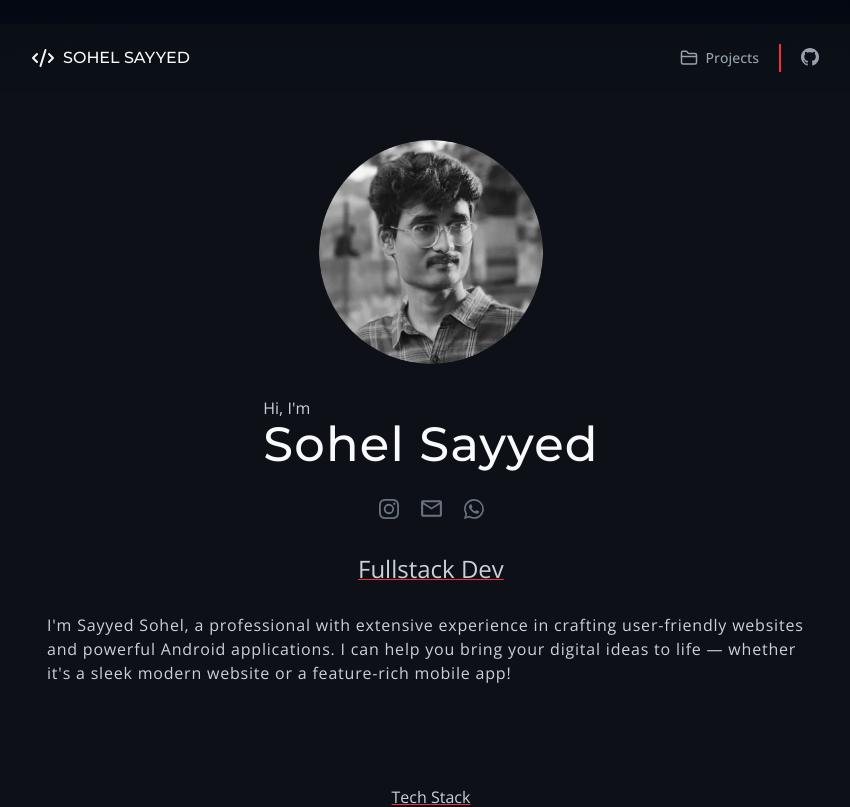
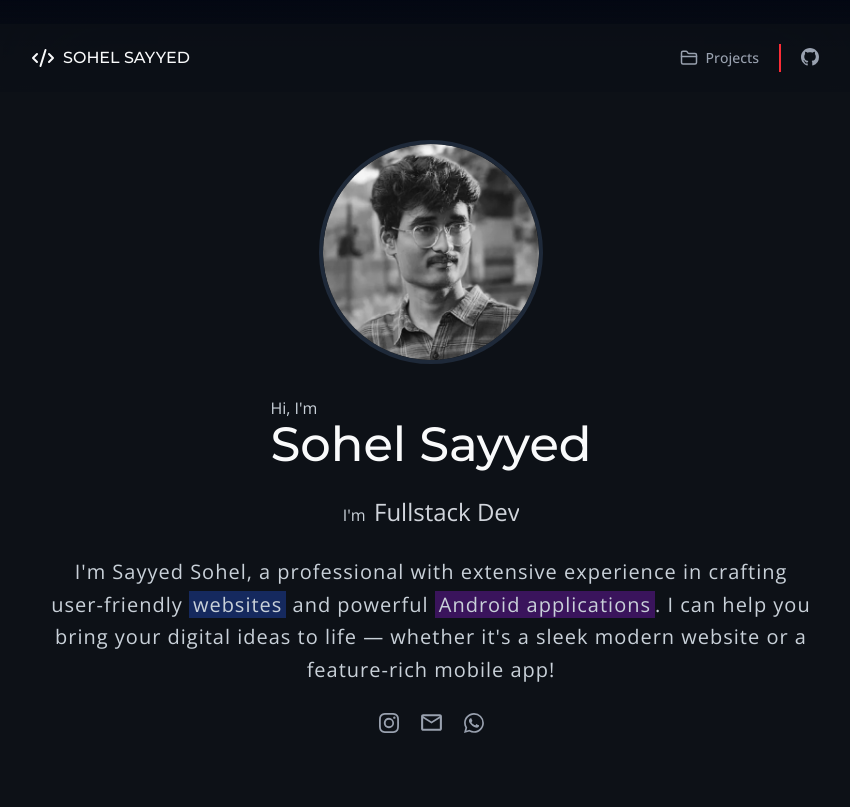
Before and after one commit to sohez/sohez.github.io, a Next.js app: page / in a window 1280 px wide. Shown: the top 807 px of the page, without its empty margins (209-1059 px from the left). Built offline with nearby package versions, Linux system fonts and the light colour scheme.

Commit message:
- some ui changes.

```diff
--- a/src/app/components/home/Hero.tsx
+++ b/src/app/components/home/Hero.tsx
@@ -1,24 +1,25 @@
-'use client';
+"use client";
 import Image from "next/image";
 import React from "react";
 import "./hero.css";
-import {
-  BsInstagram,
-  BsWhatsapp,
-} from "react-icons/bs";
+import { BsInstagram, BsWhatsapp } from "react-icons/bs";
 import { MdMailOutline } from "react-icons/md";
 import { motion } from "framer-motion";
 
 const socialLinks = [
   {
     name: "Instagram",
-    icon: <BsInstagram size={20}/>,
+    icon: <BsInstagram size={20} />,
     url: "https://www.instagram.com/sohel_sayyed.0x",
   },
-  { name: "Email", icon: <MdMailOutline size={25}/>, url: "mailto:techsohez@gmail.com" },
+  {
+    name: "Email",
+    icon: <MdMailOutline size={25} />,
+    url: "mailto:techsohez@gmail.com",
+  },
   {
     name: "WhatsApp",
-    icon: <BsWhatsapp size={20}/>,
+    icon: <BsWhatsapp size={20} />,
     url: "https://wa.me/+917887614788",
   },
 ];
@@ -27,13 +28,12 @@ const Hero = () => {
   return (
     <section className="w-full mt-35 px-6">
       <div className="max-w-7xl mx-auto flex flex-col gap-2 justify-center items-center">
-
         {/* Profile Image */}
         <motion.div
           initial={{ opacity: 0, scale: 0.8 }}
           animate={{ opacity: 1, scale: 1 }}
           transition={{ duration: 0.8, ease: "easeOut" }}
-          className="group relative w-40 sm:w-40 md:w-48 lg:w-56 aspect-square overflow-hidden rounded-full transition-all duration-300"
+          className="border-4 border-gray-800 group relative w-40 sm:w-40 md:w-48 lg:w-56 aspect-square overflow-hidden rounded-full transition-all duration-300"
         >
           <Image
             src="/images/hero/sohel-sayyed-image.webp"
@@ -51,19 +51,11 @@ const Hero = () => {
           className="flex flex-col justify-center items-center mt-6 gap-8 md:gap-6 max-w-3xl"
         >
           <div className="flex flex-col justify-center items-center text-center md:text-start md:justify-start md:items-start">
-            <span>Hi, I&apos;m</span>
-            <h1 className="font-display tracking-wide text-5xl font-medium text-gray-50">
+            <span>Hi, I'm</span>
+            <h1 className="font-display tracking-normal text-5xl font-medium text-gray-50">
               Sohel Sayyed
             </h1>
           </div>
-
-          <motion.div
-            initial={{ opacity: 0, y: 20 }}
-            animate={{ opacity: 1, y: 0 }}
-            transition={{ duration: 0.8, delay: 0.5 }}
-          >
-            <SocialLinks />
-          </motion.div>
 
           <motion.div
             initial={{ opacity: 0, y: 20 }}
@@ -73,19 +65,26 @@ const Hero = () => {
             <SkillsSlider />
           </motion.div>
 
-          <p className="text-base tracking-wider text-center md:text-left">
+          <p className="text-xl tracking-wider text-center leading-relaxed">
             I&apos;m Sayyed Sohel, a professional with extensive experience in{" "}
-            <span>crafting user-friendly websites</span> and powerful{" "}
-            <span>Android applications</span>. I can help you bring your digital
+            <span>crafting user-friendly <span className="bg-blue-900/60 px-1">websites</span></span> and powerful{" "}
+            <span className="bg-purple-900/60 px-1">Android applications</span>. I can help you bring your digital
             ideas to life — whether it&apos;s a sleek modern website or a
             feature-rich mobile app!
           </p>
+
+          <motion.div
+            initial={{ opacity: 0, y: 20 }}
+            animate={{ opacity: 1, y: 0 }}
+            transition={{ duration: 0.8, delay: 0.5 }}
+          >
+            <SocialLinks />
+          </motion.div>
         </motion.div>
       </div>
     </section>
   );
 };
-
 
 export default Hero;
 
@@ -93,13 +92,13 @@ export default Hero;
 const SkillsSlider = () => {
   return (
     <div className="flex gap-2 justify-center items-baseline">
-      {/* <div>I am</div> */}
+      <div>I'm</div>
       <div className="slider">
-        <div className="slides ">
-          <div className="underline decoration-1 decoration-blue-500">
+        <div className="slides text-gray-300">
+          <div>
             Android Dev
           </div>
-          <div className="underline decoration-1 decoration-red-500">
+          <div>
             Fullstack Dev
           </div>
         </div>
@@ -111,12 +110,12 @@ const SkillsSlider = () => {
 const SocialLinks = () => {
   return (
     <div>
-      <ul className="flex gap-3 justify-center items-center">
+      <ul className="flex gap-5 justify-center items-center">
         {socialLinks.map((link) => {
           return (
             <li
               key={link.name}
-              className="text-gray-500 hover:text-foreground border-red-500 hover:border-b-[0.5px] p-1"
+              className="transition-all duration-200 text-gray-400 hover:rotate-6 hover:scale-110 hover:text-gray-50"
             >
               <a
                 title={link.name}
```
